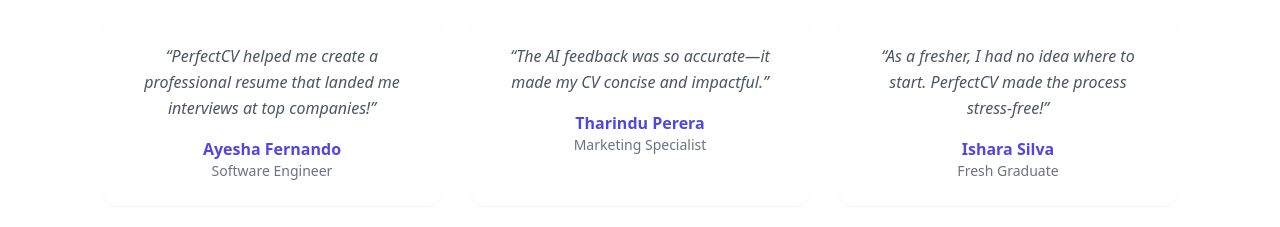
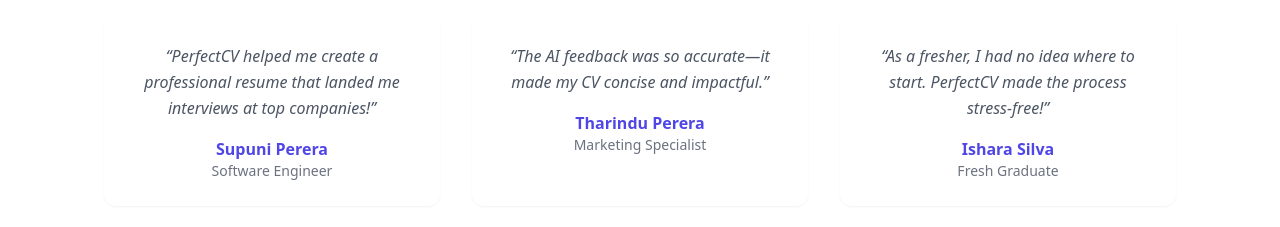
Before and after one commit to Dhivanujan/MiniProject-PerfectCV, a React (Vite) app in the folder perfectcv-frontend/: page / in a window 1280 px wide. Shown: the part 1720-1947 px from the top of the page. Built offline with nearby package versions, Linux system fonts and the light colour scheme; no server answers.

Commit message:
Update testimonial

```diff
--- a/perfectcv-frontend/src/components/Testimonials.jsx
+++ b/perfectcv-frontend/src/components/Testimonials.jsx
@@ -4,7 +4,7 @@
 
 const testimonials = [
   {
-    name: "Ayesha Fernando",
+    name: "Supuni Perera",
     role: "Software Engineer",
     text: "PerfectCV helped me create a professional resume that landed me interviews at top companies!",
   },
```
